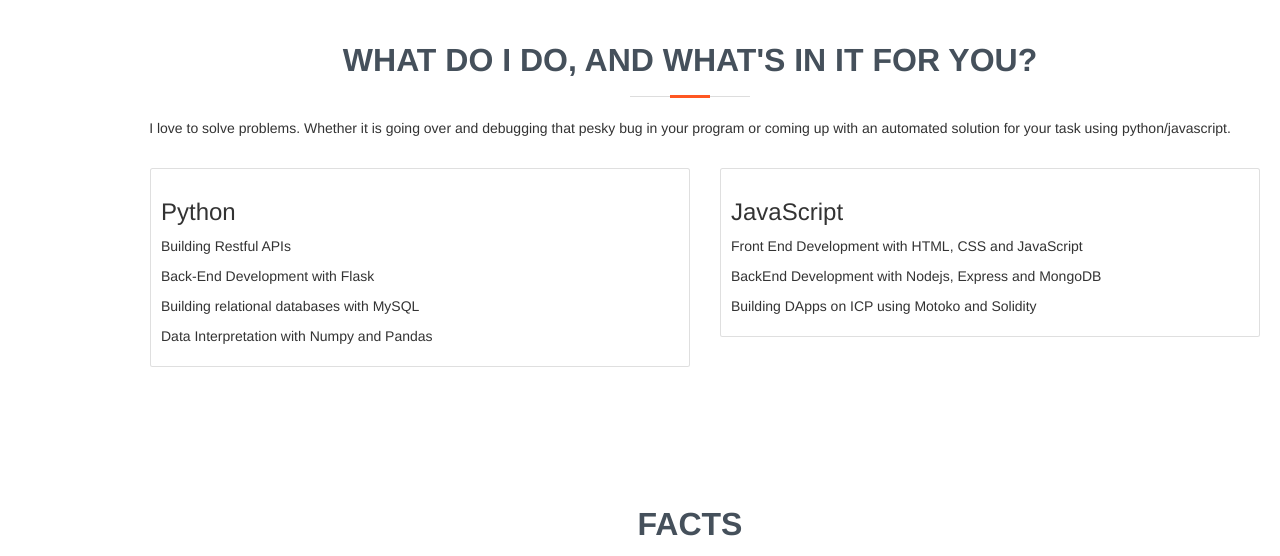
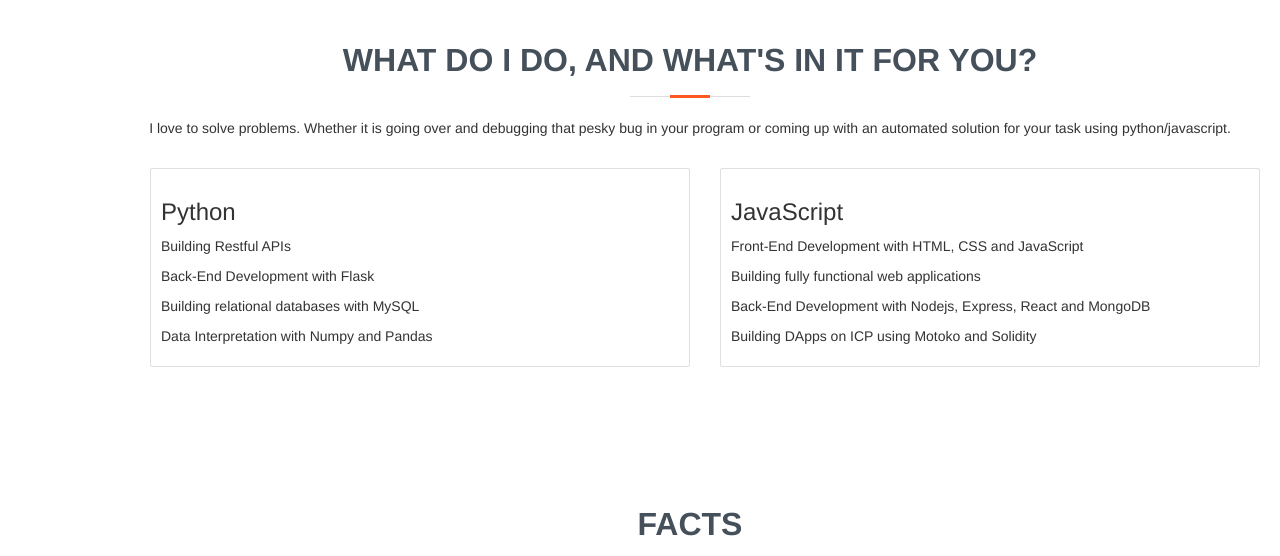
Before and after one commit to joshuaanyang/AnyangPortfolio, a Flask app: page / in a window 1280 px wide. Shown: the part 907-1463 px from the top of the page. Run offline with Flask 2, Linux system fonts and the light colour scheme; some libraries are stand-ins or nearby versions.

```diff
--- a/templates/index.html
+++ b/templates/index.html
@@ -83,8 +83,9 @@
                                 <h3 class="card-title">JavaScript</h3>
                                 <!--                                <h6 class="card-subtitle mb-2 text-muted">Card subtitle</h6>-->
                                 <p class="card-text">
-                                <p>Front End Development with HTML, CSS and JavaScript</p>
-                                <p>BackEnd Development with Nodejs, Express and MongoDB</p>
+                                <p>Front-End Development with HTML, CSS and JavaScript</p>
+                                <p>Building fully functional web applications</p>
+                                <p>Back-End Development with Nodejs, Express, React and MongoDB</p>
                                 <p>Building DApps on ICP using Motoko and Solidity</p>
                             </div>
                         </div>
```
